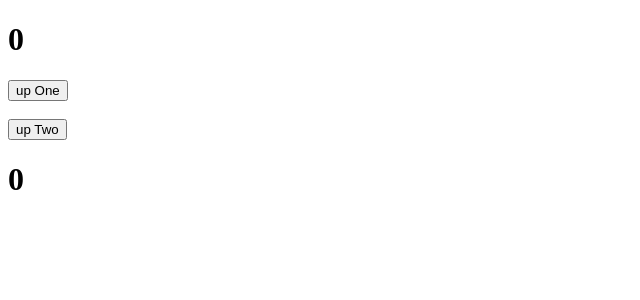
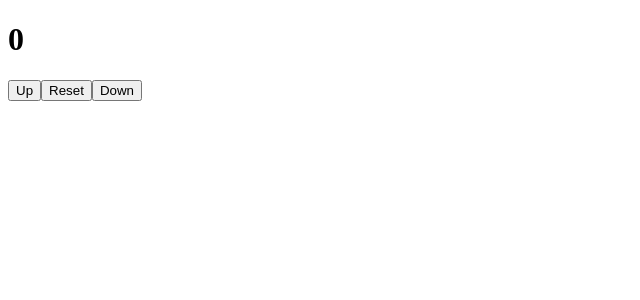
Before and after one commit to masoudhra/ReactPractice, a React (Create React App) app: page / in a window 1280 px wide. Shown: the top 300 px of the page, without its empty margins (0-640 px from the left). Built offline with nearby package versions, Linux system fonts and the light colour scheme.

Commit message:
paractice useReducer to count a number up down and reset numberr

```diff
--- a/src/App.js
+++ b/src/App.js
@@ -1,12 +1,12 @@
 import React, { Component } from 'react';
-import Logger from './components/Logger';
+import Counter from './components/Counter';
 
 
 class App extends Component {
     render() {
         return (
             <div>
-                <Logger />
+                <Counter />
             </div>
         );
     }
--- /dev/null
+++ b/src/components/Counter.js
@@ -0,0 +1,35 @@
+import React, { useReducer } from 'react';
+
+
+const initialState = 0;
+const reducer = (state, action) => {
+    switch(action){
+        case "Up":
+            return state + 1
+        case "Down":
+            return state - 1
+        case "Reset":
+            return initialState
+        default:
+        return state
+    }
+}
+
+
+
+
+const Counter = () => {
+    const [number, dispatch] = useReducer(reducer, initialState);
+
+
+    return (
+        <div>
+            <h1>{number}</h1>
+            <button onClick={() => dispatch("Up")}>Up</button>
+            <button onClick={() => dispatch("Reset")}>Reset</button>
+            <button onClick={() => dispatch("Down")}>Down</button>
+        </div>
+    );
+};
+
+export default Counter;
--- a/src/components/Logger.js
+++ /dev/null
@@ -1,31 +0,0 @@
-
-
-import React, { useEffect, useState } from 'react';
-
-const Logger = () => {
-
-    const [number, setNumber] = useState(0);
-    const [second, setSecond] = useState(0)
-
-// agar arayeye payin ke dakhelesh number ozashtim ra khali begozarim
-// faghat mounting ettefah miofte
-    useEffect(() => {
-        console.log(number);
-    }, [number])
-
-
-
-    return (
-        <div>
-            <h1>{number}</h1>
-            <button onClick={() => setNumber(prevNumber => prevNumber + 1)}>up One</button>
-            <br />
-            <br />
-            <button onClick={() => setSecond(prevSecond => prevSecond + 2)}>up Two</button>
-            <h1>{second}</h1>
-
-        </div>
-    );
-};
-
-export default Logger;
```
